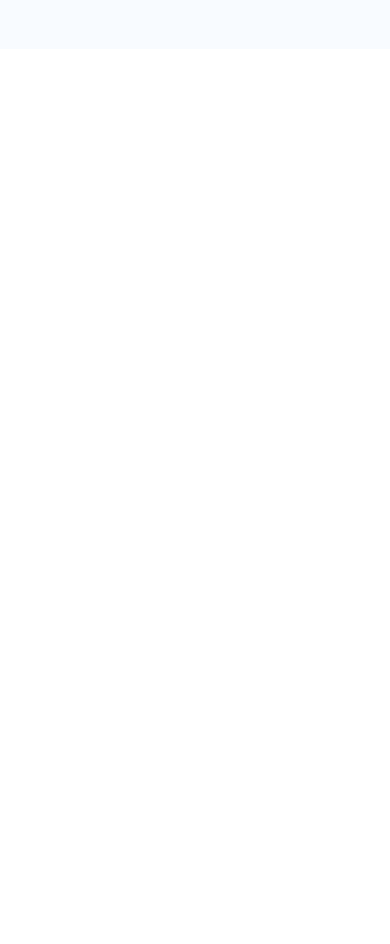
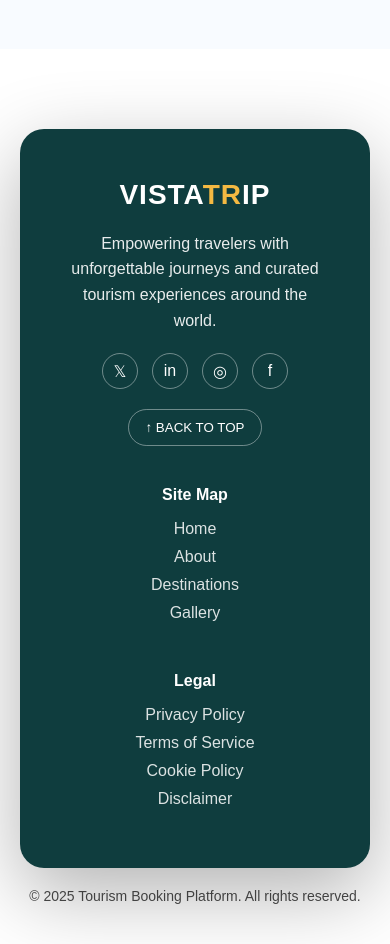
Before and after one commit to Snehaparthipan/Tourism, a React (Vite) app in the folder vite-project/: page /about in a window 390 px wide. Shown: the part 1820-2764 px from the top of the page. Before the commit the page ends 1869 px from the top, so only its background shows below. Built offline with nearby package versions, Linux system fonts and the light colour scheme; no server answers.

Commit message:
create global scrollToTop component

```diff
--- a/vite-project/src/App.jsx
+++ b/vite-project/src/App.jsx
@@ -18,11 +18,14 @@ import Destination from "./Pages/Destination"
 import TopDestinations from "./Components/TopDestinations"
 import BookPopularPackage from "./Pages/BookPopularPackage"
 import Gallery from "./Pages/Gallery"
+import ScrollToTop from "./Components/ScrollToTop"
 
 function App() {
   return (
     <div className="body">
+
     <BrowserRouter>
+    <ScrollToTop/>
       {/* <Navbar /> */}
 
       <Routes>
--- /dev/null
+++ b/vite-project/src/CSS/Footer.css
@@ -0,0 +1,123 @@
+.footer-outer {
+  /* background: #cfe5df; */
+  padding: 80px 20px 40px;
+}
+
+/* CARD */
+.footer-card {
+  background: #0f3d3e;
+  color: #fff;
+  border-radius: 24px;
+  padding: 50px;
+  max-width: 1200px;
+  margin: auto;
+  display: grid;
+  grid-template-columns: 2fr 1fr 1fr;
+  gap: 40px;
+  box-shadow: 0 25px 80px rgba(0,0,0,0.3);
+}
+
+/* LEFT */
+.footer-logo {
+  font-size: 28px;
+  font-weight: 700;
+  letter-spacing: 1px;
+}
+
+.footer-logo span {
+  color: #f4b942;
+}
+
+.footer-left p {
+  margin: 20px 0;
+  line-height: 1.6;
+  opacity: 0.9;
+}
+
+.socials {
+  display: flex;
+  gap: 14px;
+  margin-bottom: 20px;
+}
+
+.socials span {
+  width: 36px;
+  height: 36px;
+  border-radius: 50%;
+  border: 1px solid rgba(255,255,255,0.4);
+  display: flex;
+  align-items: center;
+  justify-content: center;
+  cursor: pointer;
+  transition: 0.3s;
+}
+
+.socials span:hover {
+  background: #f4b942;
+  color: #000;
+}
+
+/* BACK TO TOP */
+.back-top {
+  background: transparent;
+  border: 1px solid rgba(255,255,255,0.4);
+  color: #fff;
+  padding: 10px 16px;
+  border-radius: 30px;
+  cursor: pointer;
+  transition: 0.3s;
+}
+
+.back-top:hover {
+  background: #f4b942;
+  color: #000;
+}
+
+/* LINKS */
+.footer-links h4 {
+  margin-bottom: 16px;
+  font-size: 16px;
+}
+
+.footer-links ul {
+  list-style: none;
+  padding: 0;
+}
+
+.footer-links li {
+  margin-bottom: 10px;
+  opacity: 0.85;
+  cursor: pointer;
+}
+.navlink{
+    text-decoration: none;
+    color: white;
+}
+
+.footer-links li:hover {
+  color: #f4b942;
+}
+
+/* BOTTOM BAR */
+.footer-bottom {
+  text-align: center;
+  margin-top: 20px;
+  font-size: 14px;
+  opacity: 0.7;
+}
+
+/* RESPONSIVE */
+@media (max-width: 900px) {
+  .footer-card {
+    grid-template-columns: 1fr;
+    text-align: center;
+  }
+
+  .socials {
+    justify-content: center;
+  }
+
+  .back-top {
+    margin: auto;
+  }
+}
--- a/vite-project/src/CSS/nav.css
+++ b/vite-project/src/CSS/nav.css
@@ -133,7 +133,9 @@
   position: relative;
   cursor: pointer;
 }
-
+.profilelink{
+  text-decoration: none;
+}
 .profile-circle {
   width: 38px;
   height: 38px;
--- /dev/null
+++ b/vite-project/src/Components/Footer.jsx
@@ -0,0 +1,59 @@
+import React from "react";
+import "../CSS/Footer.css"
+import { Link } from "react-router-dom";
+
+export default function Footer() {
+  return (
+    <footer className="footer-outer">
+      <div className="footer-card">
+        {/* LEFT */}
+        <div className="footer-left">
+          <h2 className="footer-logo">VISTA<span>TR</span>IP</h2>
+          <p>
+            Empowering travelers with unforgettable journeys and curated
+            tourism experiences around the world.
+          </p>
+
+          <div className="socials">
+            <span>𝕏</span>
+            <span>in</span>
+            <span>◎</span>
+            <span>f</span>
+          </div>
+
+          <button className="back-top" onClick={() => window.scrollTo({ top: 0, behavior: "smooth" })}>
+            ↑ BACK TO TOP
+          </button>
+        </div>
+
+        {/* CENTER */}
+        <div className="footer-links">
+          <h4>Site Map</h4>
+          <ul>
+            <li><Link className="navlink" to="/home">Home</Link></li>
+            <li><Link className="navlink" to="/about">About</Link></li>
+            <li><Link className="navlink" to="/destination">Destinations</Link></li>
+            <li><Link className="navlink" to="/gallery">Gallery</Link></li>
+
+          </ul>
+        </div>
+
+        {/* RIGHT */}
+        <div className="footer-links">
+          <h4>Legal</h4>
+          <ul>
+            <li>Privacy Policy</li>
+            <li>Terms of Service</li>
+            <li>Cookie Policy</li>
+            <li>Disclaimer</li>
+          </ul>
+        </div>
+      </div>
+
+      {/* BOTTOM BAR */}
+      <div className="footer-bottom">
+        © 2025 Tourism Booking Platform. All rights reserved.
+      </div>
+    </footer>
+  );
+}
--- a/vite-project/src/Components/Navbar.jsx
+++ b/vite-project/src/Components/Navbar.jsx
@@ -55,7 +55,7 @@ function Navbar() {
 
           {profileOpen && (
             <div className="profile-dropdown">
-              <Link to="/profile">My Profile</Link>
+              <Link className="profilelink" to="/profile">My Profile</Link>
               <button onClick={handleLogout}>Logout</button>
             </div>
           )}
--- /dev/null
+++ b/vite-project/src/Components/ScrollToTop.jsx
@@ -0,0 +1,12 @@
+import { useEffect } from "react";
+import { useLocation } from "react-router-dom";
+
+export default function ScrollToTop() {
+  const { pathname } = useLocation();
+
+  useEffect(() => {
+    window.scrollTo(0, 0);
+  }, [pathname]);
+
+  return null;
+}
--- a/vite-project/src/Pages/About.jsx
+++ b/vite-project/src/Pages/About.jsx
@@ -7,6 +7,7 @@ import {
   FaShieldAlt,
 } from "react-icons/fa";
 import Testimonials from '../Components/Testimonials';
+import Footer from '../Components/Footer';
 export default function About() {
   return (
     <div>
@@ -111,6 +112,7 @@ export default function About() {
       </div>
     </section>
     <Testimonials/>
+    <Footer/>
     </div>
   )
 }
--- a/vite-project/src/Pages/Destination.jsx
+++ b/vite-project/src/Pages/Destination.jsx
@@ -2,6 +2,7 @@ import React from "react";
 import { useNavigate } from "react-router-dom";
 import "../CSS/destination.css";
 import Navbar from "../Components/Navbar";
+import Footer from "../Components/Footer";
 
 
 export const destinations = [
@@ -167,6 +168,7 @@ export default function Destination() {
         ))}
       </div>
     </section>
+    <Footer/>
     </>
   );
 }
--- a/vite-project/src/Pages/Gallery.jsx
+++ b/vite-project/src/Pages/Gallery.jsx
@@ -1,6 +1,7 @@
 import React, { useState } from "react";
 import "../CSS/Gallary.css";
 import Navbar from "../Components/Navbar";
+import Footer from "../Components/Footer";
 
 const images = [
   {
@@ -147,6 +148,7 @@ export default function Gallery() {
           </div>
         )}
       </div>
+      <Footer/>
     </>
   );
 }
--- a/vite-project/src/Pages/Home.jsx
+++ b/vite-project/src/Pages/Home.jsx
@@ -6,6 +6,7 @@ import API from "../Utills/API";
 import Navbar from "../Components/Navbar"
 import TopDestinations from "../Components/TopDestinations";
 import PopularPackage from "../Components/PopularPackage";
+import Footer from "../Components/Footer";
 
 
 export default function Home() {
@@ -39,6 +40,7 @@ export default function Home() {
       <Outlet/>
       <TopDestinations/>
       <PopularPackage/>
+      <Footer/>
     </div>
     </>
   );
```
Also changed, not shown: vite-project/src/CSS/profile.css (+114 -78 lines), vite-project/src/Pages/Profile.jsx (+86 -120 lines).
